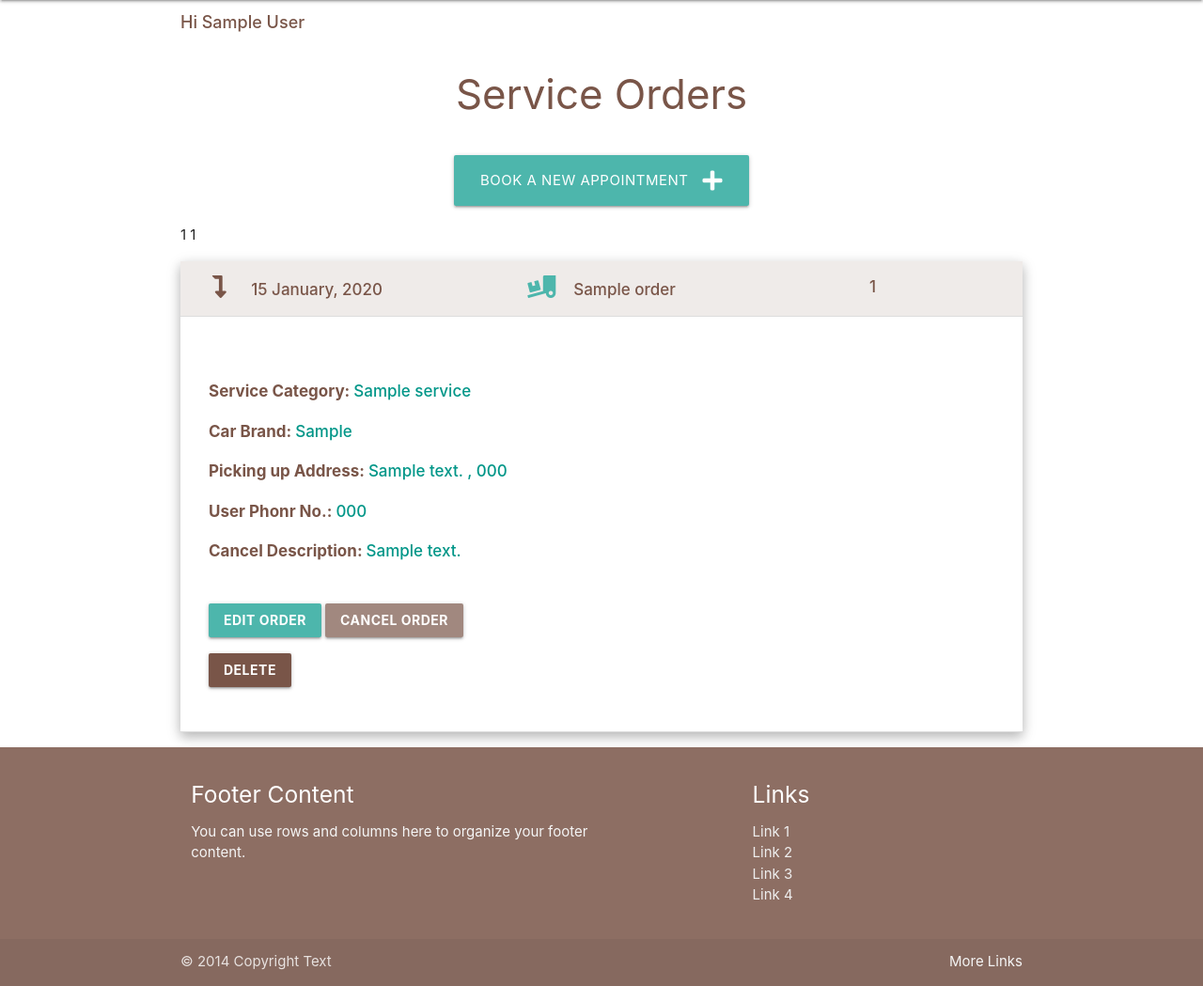
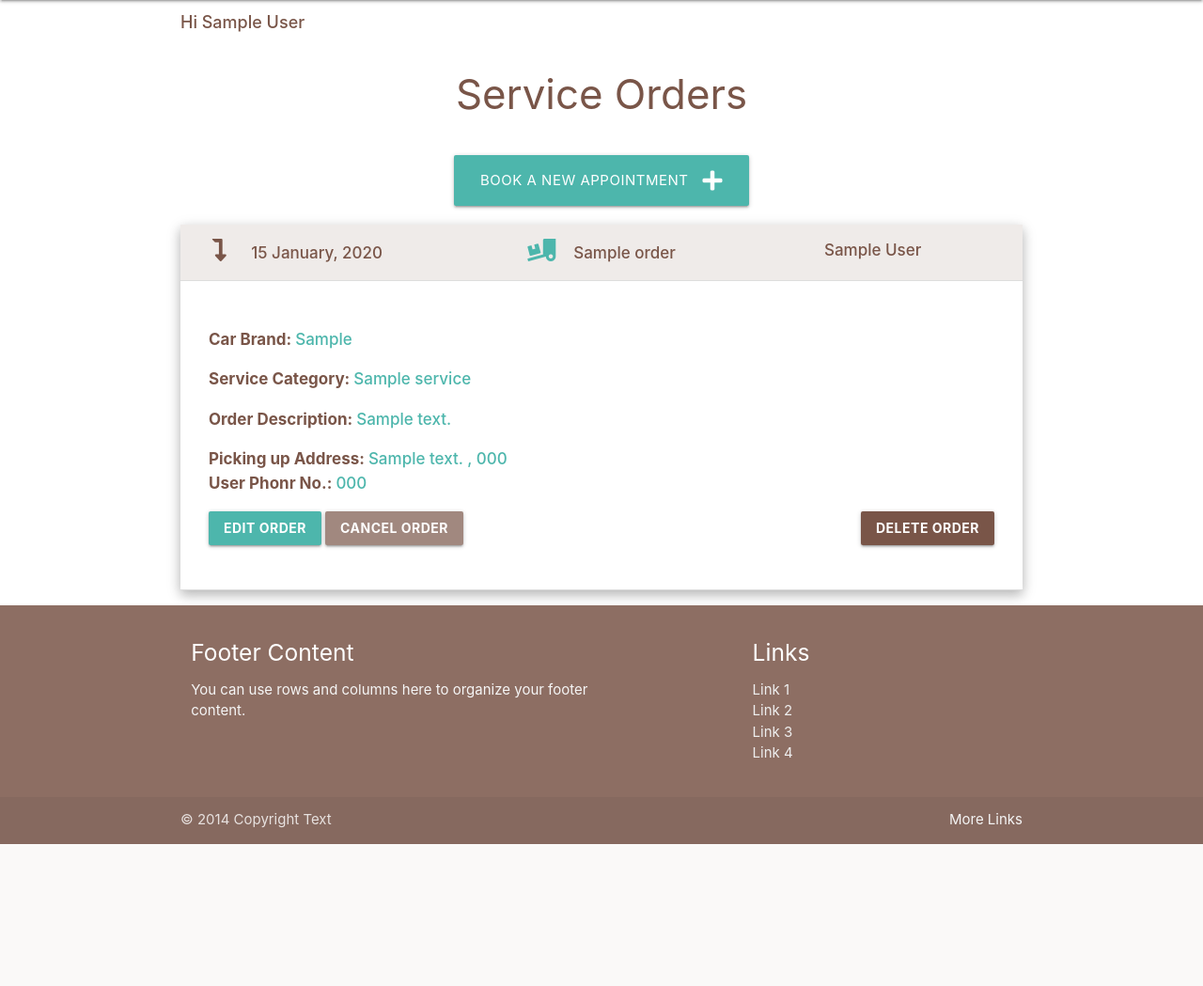
Before and after one commit to BENNI-GITHUB/project-03-Benni-Auto, a Flask app: page /orders in a window 1280 px wide, after a click that opens the changed part. Shown: the part 64-1113 px from the top of the page at 94% size. After the commit the page ends 962 px from the top, so only its background shows below. Run offline with Flask 2, Linux system fonts and the light colour scheme; the visitor is signed in with stand-in values (Sample User, id 1); tables that the repository leaves empty hold one stand-in row (values such as "Sample post").

Commit message:
Modify the routes, models and review and order pages

```diff
--- a/benniauto/routes.py
+++ b/benniauto/routes.py
@@ -7,7 +7,9 @@ from benniauto.models import Service, Order, User, Review
 def home():
     active = 'home'
     services = list(Service.query.order_by(Service.service_name).all())
-    return render_template("home.html" , active=active, services=services )
+    reviews = list(reversed(list(Review.query.order_by(Review.review_date).all())))[:3]
+    print(reviews)
+    return render_template("home.html" , active=active, services=services, reviews=reviews )
 
 
 @app.route("/register", methods=['GET', 'POST'])
@@ -22,6 +24,7 @@ def register():
         email = request.form.get("email")
         password = request.form.get("password")
         password_confirmation = request.form.get("password_confirmation")
+        is_admin = bool(True if request.form.get("is_admin") else False)
 
         # Check non-reiterativity of email
         user_email = User.query.filter_by(email=email).first()
@@ -49,7 +52,8 @@ def register():
             username=username,
             email=email,
             password=password,
-            password_confirmation=password_confirmation
+            password_confirmation=password_confirmation,
+            is_admin=is_admin
         )
 
         db.session.add(user)
@@ -77,7 +81,8 @@ def login():
                 session['user_login'] = True
                 session['user_fname'] = user.first_name
                 session['user_id'] = user.id
-                session['username'] = username
+                session['username'] = user.username
+                session['is_admin'] = user.is_admin
                 print("login-session")
                 return redirect(url_for('home'))
             else:
@@ -87,6 +92,10 @@ def login():
             flash('Error! Username is not found. Please try again.' , 'login')
 
     return render_template("login.html" , active=active, users=users)
+
+
+    # flash('To book a service order you have to login first', 'login')
+
 
 
 @app.route("/logout")
@@ -139,7 +148,9 @@ def delete_service(service_id):
 
 @app.route("/orders")
 def orders():
-    orders = list(Order.query.order_by(Order.id).all())
+    orders = list(Order.query.filter_by(user_id=session['user_id']).all())
+    if session['is_admin']:
+        orders = list(Order.query.order_by(Order.request_date).all())
     return render_template("orders.html" , orders=orders)
 
 
@@ -198,10 +209,9 @@ def cancel_order(order_id):
         order.user_address = request.form.get("user_address")
         order.user_phone = request.form.get("user_phone")
         service_id = request.form.get("service_id")
+        order.is_cancel = True
         db.session.commit()
         print("cancel done")
-        session['cancel_order'] = True
-        session['order_id'] = order.id
         return redirect(url_for("orders"))
     return render_template("cancel_order.html", order=order, services=services)
 
@@ -217,7 +227,7 @@ def delete_order(order_id):
 @app.route("/reviews", methods=["GET", "POST"])
 def reviews():
     services = list(Service.query.order_by(Service.service_name).all())
-    reviews = list(Review.query.order_by(Review.review_date).all())
+    reviews = reversed(list(Review.query.order_by(Review.review_date).all()))
     return render_template("reviews.html" , services=services, reviews=reviews)
 
 
--- a/benniauto/static/css/style.css
+++ b/benniauto/static/css/style.css
@@ -142,13 +142,9 @@ nav img {
   border: 3px solid #795548;
 }
 
-/* #address {
+#address {
   display: none;
 }
-
-input:checked #address {
-  display: block;
-} */
 
 .login-page {
   border: 2px solid #4db6ac;
@@ -170,7 +166,6 @@ input:checked #address {
   display: block;
   font-size: 18px;
 }
-
 
 .cancel-order {
   display: none;
--- a/benniauto/static/js/script.js
+++ b/benniauto/static/js/script.js
@@ -12,7 +12,9 @@ document.addEventListener('DOMContentLoaded', function () {
   M.Datepicker.init(datepicker, {
     format: "dd mmmm, yyyy",
     disableWeekends: true,
-      i18n: {done: "Select"}
+    i18n: {
+      done: "Select"
+    }
   });
 
   // select
@@ -23,4 +25,20 @@ document.addEventListener('DOMContentLoaded', function () {
   let collapsibles = document.querySelectorAll(".collapsible");
   M.Collapsible.init(collapsibles);
 
+
+  const needRecoveryToggle = document.getElementById('need_recovery');
+  const addressFields = document.getElementById('address');
+
+  needRecoveryToggle.addEventListener('change', function () {
+    if (this.checked) {
+      addressFields.style.display = 'block';
+      document.getElementById('user_postcode').setAttribute('required', true);
+      document.getElementById('user_address').setAttribute('required', true);
+    } else {
+      addressFields.style.display = 'none';
+      document.getElementById('user_postcode').removeAttribute('required');
+      document.getElementById('user_address').removeAttribute('required');
+    }
   });
+
+});
--- a/benniauto/templates/add_order.html
+++ b/benniauto/templates/add_order.html
@@ -49,7 +49,7 @@
                 <select id="car_type" name="car_type" class="validate brown-text" required>
                     <option value="" disabled selected>Choose Car Brand</option>
                     {% with cars = ['Ford','Vauxhall','Volkswagen','BMW','Mercedes-Benz','Toyota','Audi','Renault','Mini','Suzuki','Peugeot','Hyundai','Nissan','Citroën','Honda','Skoda','Volvo','Fiat','SEAT','Mazda','Mitsubishi','Dacia','Lexus','Kia','Land-Rover','Porsche','MG','Smart','Jaguar','Other'] %}
-                    {% for car in cars %}
+                    {% for car in cars|sort %}
                     <option value="{{ car }}">{{ car }}</option>
                     {% endfor %}
                     {% endwith %}
@@ -98,7 +98,7 @@
                 <div class="input-field col s12">
                     <i class="fas fa-compass prefix teal-text text-lighten-2"></i>
                     <input id="user_postcode" name="user_postcode" minlength="5" maxlength="12" type="text"
-                        placeholder="Example: WD17 3EZ" class="validate brown-text" required>
+                        placeholder="Example: WD17 3EZ" class="validate brown-text">
                     <label for="user_postcode">Post Code</label>
                 </div>
             </div>
@@ -107,7 +107,7 @@
                 <div class="input-field col s12">
                     <i class="fas fa-home prefix teal-text text-lighten-2"></i>
                     <input id="user_address" name="user_address" minlength="10" maxlength="80" type="text"
-                        placeholder="Example: 8 Hempstead Rd, Watford" class="validate brown-text" required>
+                        placeholder="Example: 8 Hempstead Rd, Watford" class="validate brown-text">
                     <label for="user_address">Address/Flat No.</label>
                 </div>
             </div>
--- a/benniauto/templates/add_review.html
+++ b/benniauto/templates/add_review.html
@@ -44,7 +44,7 @@
     <div class="input-field col m8 offset-m2 s12">
       <i class="fab fa-microblog prefix teal-text text-lighten-2"></i>
       <div class="rating">
-        <input type="radio" id="star5" name="rating" value="5"><label class="star-label" for="star5"></label>
+        <input type="radio" id="star5" name="rating" value="5" required><label class="star-label" for="star5"></label>
         <input type="radio" id="star4" name="rating" value="4"><label class="star-label" for="star4"></label>
         <input type="radio" id="star3" name="rating" value="3"><label class="star-label" for="star3"></label>
         <input type="radio" id="star2" name="rating" value="2"><label class="star-label" for="star2"></label>
--- a/benniauto/templates/base.html
+++ b/benniauto/templates/base.html
@@ -29,10 +29,11 @@
           <li><a href="{{ url_for('home') }}#contact">Contact</a></li>
           {% if session['user_login'] %}
           <li><a class="{% if active == 'login' %}active{% endif %}" href="{{ url_for('logout') }}">Log out</a></li>
+          <li><a href="{{ url_for('orders') }}" class="waves-effect waves-light btn">Book Now</a></li>
           {% else %}
           <li><a class="{% if active == 'login' %}active{% endif %}" href="{{ url_for('login') }}">Login/Register</a></li>
+          <li><a href="{{ url_for('login') }}" class="waves-effect waves-light btn">Book Now</a></li>
           {% endif %}
-          <li><a href="{{ url_for('orders') }}" class="waves-effect waves-light btn">Book Now</a></li>
         </ul>
       </div>
     </nav>
--- a/benniauto/templates/orders.html
+++ b/benniauto/templates/orders.html
@@ -10,15 +10,15 @@
     </div>
 </div>
 
+
 <ul class="collapsible popout">
     {% for order in orders|sort(attribute="request_date") %}
-    {{ order.user_id }}
-    {{ session['user_id'] }}
     <li>
         <div class="row collapsible-header brown-text brown lighten-5">
             <div class="col m4 s12">
                 <i class="fas fa-level-down-alt"></i>
-                <strong>{{ order.request_date.strftime("%d %B, %Y") }}</strong>
+                <strong>{{ order.request_date.strftime("%d %B, %Y") }}</strong>{% if order.is_cancel %} <strong
+                    class="amber-text text-darken-4">Canceled</strong> {% endif %}
             </div>
             <div class="col m4 s12 center-align">
                 {% if order.need_recovery == True %}
@@ -27,34 +27,34 @@
                 <strong>{{ order.order_title }}</strong>
             </div>
             <div class="col m4 s12 center-align">
-                <strong>{{ order.user_id }}</strong>
+                <strong>{{ order.user.first_name }} {{ order.user.last_name }}</strong>
             </div>
         </div>
         <div class="collapsible-body">
-            <p class="brown-text">Service Category: <strong class="teal-text lighten-2">{{ order.service }}</strong></p>
-            <p class="brown-text">Car Brand: <strong class="teal-text lighten-2">{{ order.car_type }}</strong></p>
-            {% if order.need_recovery == True %}
-            <p class="brown-text">Picking up Address: <strong class="teal-text lighten-2">{{ order.user_address }} ,
-                    {{ order.user_postcode }}</strong></p>
-            {% endif %}
-            <p class="brown-text">User Phonr No.: <strong class="teal-text lighten-2">{{ order.user_phone }}</strong>
-            </p>
-
-            {% if session['cancel_order'] %}
-            <p class="brown-text">Cancel Description: <strong
-                    class="teal-text lighten-2">{{- order.order_description -}}</strong></p>
+            <span class="brown-text">Car Brand: </span><strong>{{ order.car_type }}</strong><br>
+            <p class="brown-text">Service Category: <strong
+                    class="teal-text text-lighten-2">{{ order.service }}</strong></p>
+            {% if order.is_cancel %}
+            <p class="brown-text">Cancel Description: <strong class="amber-text text-darken-4">{{ order.order_description }}</strong></p>
             {% else %}
             <p class="brown-text">Order Description: <strong
-                    class="teal-text lighten-2">{{- order.order_description -}}</strong></p>
+                    class="teal-text text-lighten-2">{{ order.order_description }}</strong></p>
             {% endif %}
-
-            <p><br>
+            {% if order.need_recovery == True %}
+            <span class="brown-text">Picking up Address: </span><strong>{{ order.user_address }} ,
+                {{ order.user_postcode }}</strong><br>
+            {% endif %}
+            <span class="brown-text">User Phonr No.: </span><strong>{{ order.user_phone }}</strong><br>
+            <p>
+                {% if order.is_cancel %}
+                <a href="{{ url_for('add_order') }}" class="btn teal lighten-2">Book A New Appointment</a>
+                {% else %}
                 <a href="{{ url_for('edit_order' , order_id = order.id) }}" class="btn teal lighten-2">Edit Order</a>
-                <a href="{{ url_for('cancel_order' , order_id = order.id) }}" class="btn brown lighten-2">Cancel
-                    Order</a>
-            </p>
-            <p>
-                <a href="#modal-{{ order.id }}" class="btn brown modal-trigger">Delete</a>
+                <a href="{{ url_for('cancel_order' , order_id = order.id) }}" class="btn brown lighten-2">Cancel Order</a>
+                {% endif %}
+                {% if session['is_admin'] %}
+                <a href="#modal-{{ order.id }}" class="btn brown right  modal-trigger">Delete Order</a>
+                {% endif %}
             </p>
         </div>
     </li>
--- a/benniauto/templates/services.html
+++ b/benniauto/templates/services.html
@@ -19,6 +19,7 @@
                 <hr>
                 <p class="para-card">{{ service.service_description }}</p>
             </div>
+            {% if session['is_admin'] %}
             <div class="card-action">
 
 
@@ -28,6 +29,7 @@
 
                 <a href="{{ url_for('orders') }}" class="waves-effect waves-light btn right">Book Now</a>
             </div>
+            {% endif %}
         </div>
 
     </div>
@@ -51,7 +53,7 @@
 </div>
 
 
-
+{% if session['is_admin'] %}
 <div class="row">
     <div class="col s12 center-align">
         <a href="{{ url_for('add_service') }}" class="btn-large teal lighten-2">
@@ -59,5 +61,5 @@
         </a>
     </div>
 </div>
-
+{% endif %}
 {% endblock %}
```
Also changed, not shown: benniauto/models.py (+6 -1 lines), benniauto/templates/edit_order.html (+8 -5 lines), benniauto/templates/register.html (+16 -2 lines), benniauto/templates/reviews.html (+6 -6 lines). Lines whose indentation alone changed are shown as unchanged.
